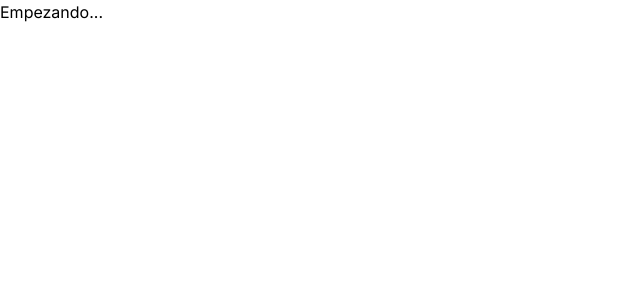
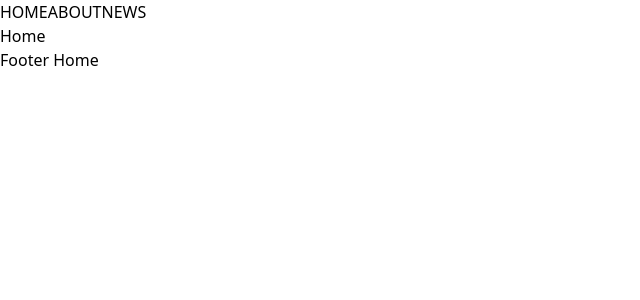
Before and after one commit to Spanioulis/nextjs-app, a Next.js app: page / in a window 1280 px wide. Shown: the top 300 px of the page, without its empty margins (0-640 px from the left). Built offline with nearby package versions, Linux system fonts and the light colour scheme.

Commit message:
feat: add Header & Footer and NavBar

```diff
--- a/src/app/about/page.tsx
+++ b/src/app/about/page.tsx
@@ -1,3 +1,11 @@
+import Footer from '@/components/Footer';
+import Header from '@/components/Header';
+
 export default function About() {
-   return <div>About</div>;
+   return (
+      <div>
+         <Header>About</Header>
+         <Footer>Footer About</Footer>
+      </div>
+   );
 }
--- a/src/app/globals.css
+++ b/src/app/globals.css
@@ -16,4 +16,8 @@
   }
 }
 
-body {}
+body {
+  box-sizing: border-box;
+  margin: 0;
+  padding: 0;
+}
--- a/src/app/layout.tsx
+++ b/src/app/layout.tsx
@@ -1,21 +1,21 @@
-import './globals.css'
-import { Inter } from 'next/font/google'
-
-const inter = Inter({ subsets: ['latin'] })
+import './globals.css';
+import NavBar from '@/components/NavBar';
 
 export const metadata = {
-  title: 'Create Next App',
-  description: 'Generated by create next app',
+   title: 'Next.js - Project',
+   description: 'Created with Next.js by Spanioulis'
+};
+
+export default function RootLayout({ children }: { children: React.ReactNode }) {
+   return (
+      <html lang="en">
+         <body>
+            <header>
+               <NavBar />
+            </header>
+
+            <main>{children}</main>
+         </body>
+      </html>
+   );
 }
-
-export default function RootLayout({
-  children,
-}: {
-  children: React.ReactNode
-}) {
-  return (
-    <html lang="en">
-      <body className={inter.className}>{children}</body>
-    </html>
-  )
-}
--- a/src/app/news/page.tsx
+++ b/src/app/news/page.tsx
@@ -1,3 +1,11 @@
+import Footer from '@/components/Footer';
+import Header from '@/components/Header';
+
 export default function News() {
-   return <div>News</div>;
+   return (
+      <div>
+         <Header>News</Header>
+         <Footer>Footer News</Footer>
+      </div>
+   );
 }
--- a/src/app/page.tsx
+++ b/src/app/page.tsx
@@ -1,3 +1,11 @@
+import Footer from '@/components/Footer';
+import Header from '@/components/Header';
+
 export default function Home() {
-   return <main className="">Empezando...</main>;
+   return (
+      <div>
+         <Header>Home</Header>
+         <Footer>Footer Home</Footer>
+      </div>
+   );
 }
--- /dev/null
+++ b/src/components/Footer.tsx
@@ -0,0 +1,9 @@
+import React from 'react';
+
+type FooterProps = {
+   children?: React.ReactNode;
+};
+
+export default function Footer({ children }: FooterProps) {
+   return <div>{children}</div>;
+}
--- /dev/null
+++ b/src/components/Header.tsx
@@ -0,0 +1,9 @@
+import React from 'react';
+
+type HeaderProps = {
+   children?: React.ReactNode;
+};
+
+export default function Header({ children }: HeaderProps) {
+   return <div>{children}</div>;
+}
--- /dev/null
+++ b/src/components/NavBar.tsx
@@ -0,0 +1,18 @@
+import navItems from '@/data/navBarData';
+import Link from 'next/link';
+
+export default function NavBar() {
+   return (
+      <menu>
+         <ul>
+            <li>
+               {navItems.map((item) => (
+                  <Link key={item.text} href={item.route}>
+                     {item.text}
+                  </Link>
+               ))}
+            </li>
+         </ul>
+      </menu>
+   );
+}
--- /dev/null
+++ b/src/data/navBarData.ts
@@ -0,0 +1,21 @@
+type MenuItemProps = {
+   text: string;
+   route: string;
+};
+
+const navItems: MenuItemProps[] = [
+   {
+      text: 'HOME',
+      route: '/'
+   },
+   {
+      text: 'ABOUT',
+      route: '/about'
+   },
+   {
+      text: 'NEWS',
+      route: '/news'
+   }
+];
+
+export default navItems;
```
